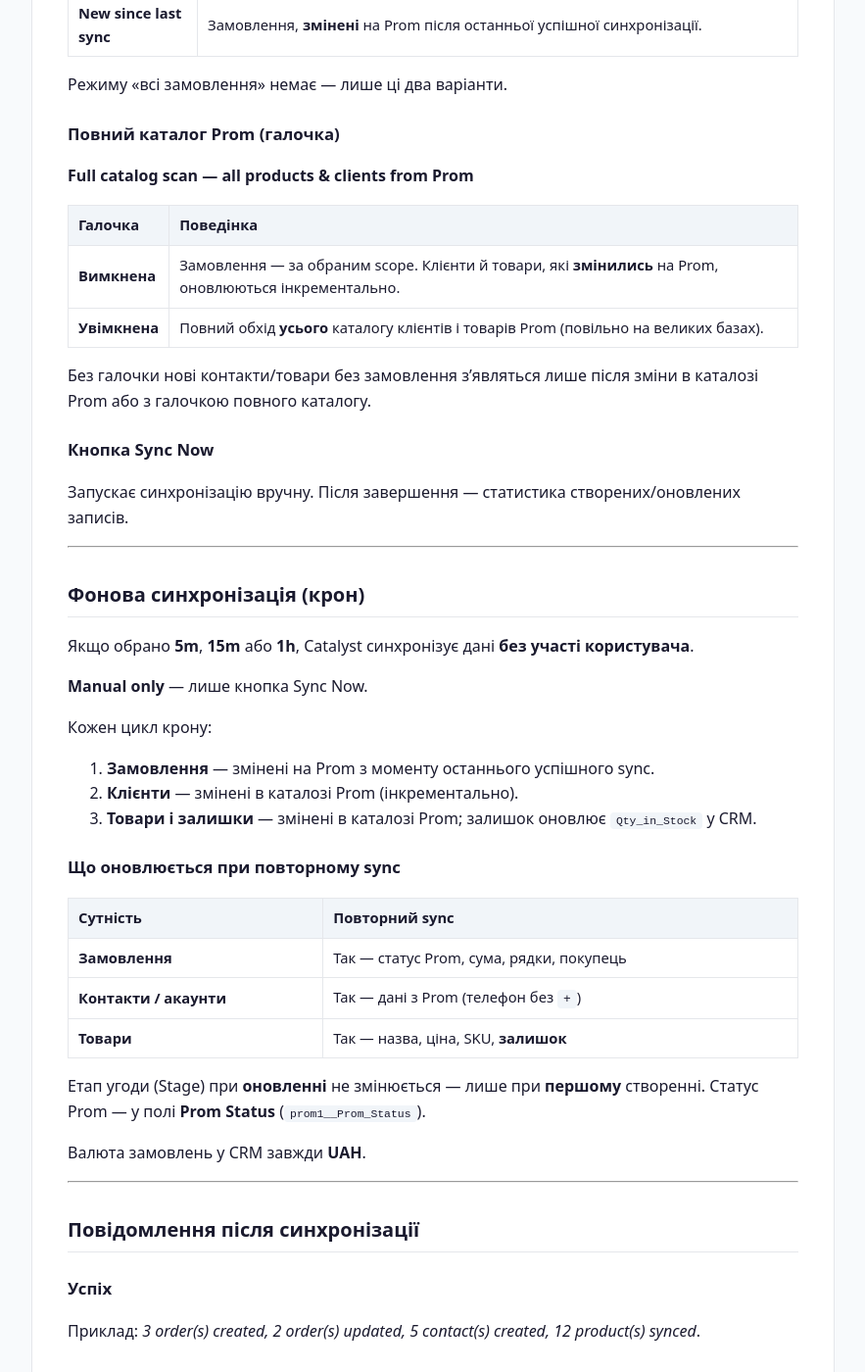
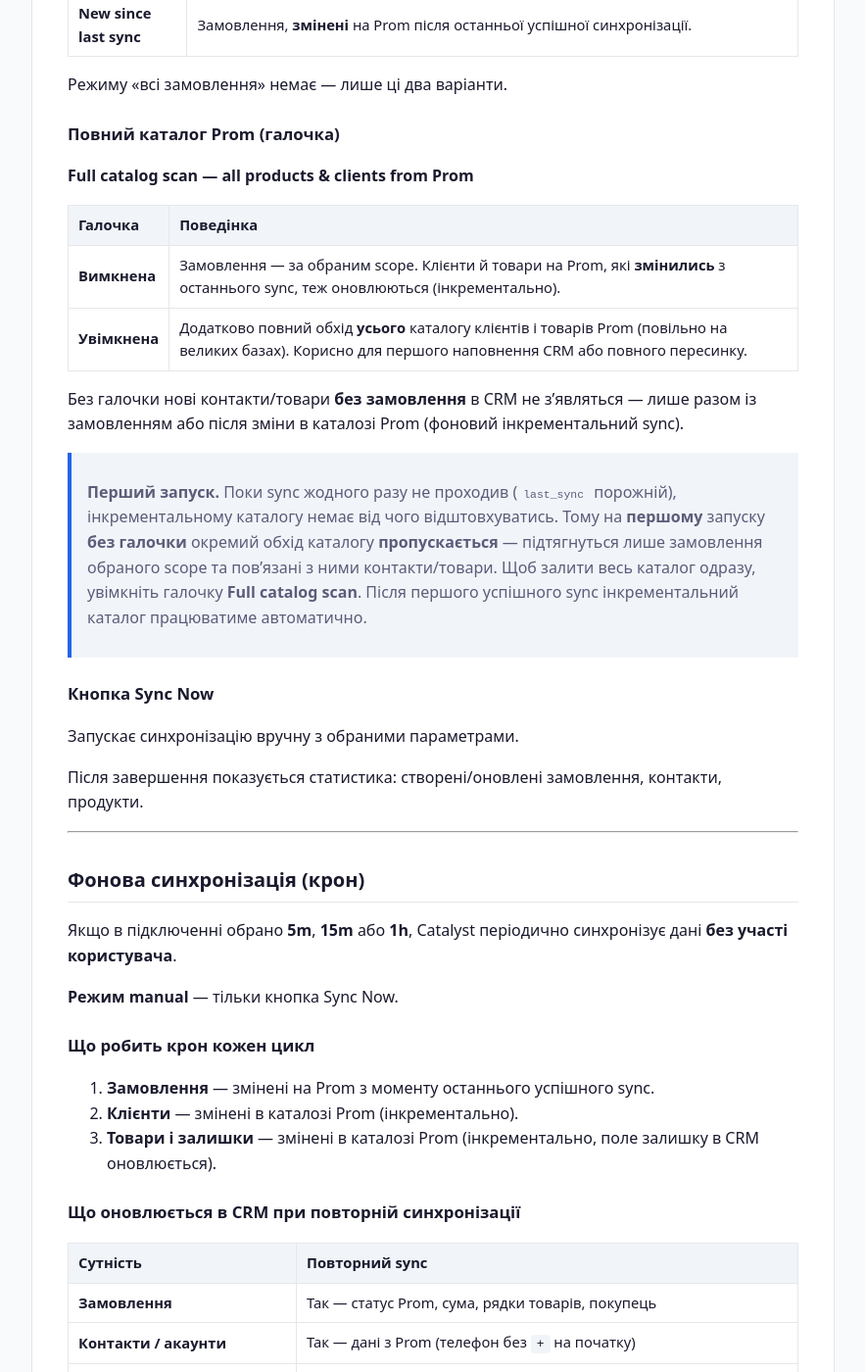
Before and after one commit to Salesjam-CRM-Consulting/promsync-docs, a Jekyll site: the page built from docs/help-uk.md, in a window 1280 px wide and 1400 px high, scrolled down 1166 px. Shown: the whole window at 98% size, without its empty margins (198-1081 px from the left). Built offline with Jekyll 4.4.1, drawn with Linux system fonts in a browser that asks for light colours; some of the changed text lies outside the part shown.

Commit message:
New pdates

```diff
--- a/docs/_content/help_uk_body.md
+++ b/docs/_content/help_uk_body.md
@@ -1,4 +1,4 @@
-Розширення синхронізує замовлення, клієнтів і товари з [Prom.ua](https://prom.ua) у Zoho CRM.
+Розширення синхронізує замовлення, клієнтів і товари з Prom.ua у Zoho CRM.
 
 ---
 
@@ -17,10 +17,10 @@
 
 1. **Settings** → PromSync for Zoho CRM → введіть API-токен Prom (кабінет продавця).
 2. Натисніть **Test Connection** — перевірка ключа.
-3. Збережіть підключення, налаштуйте мапінг полів і частоту синхронізації (**Every ~5–10 minutes**, **~15 minutes**, **~hour** або **Manual only**).
+3. Збережіть підключення, налаштуйте мапінг полів і частоту синхронізації (**5m / 15m / 1h / manual**).
 4. Один раз авторизуйте Zoho для Catalyst (крок у майстрі налаштування).
 
-Якщо токен невірний, з’явиться повідомлення:
+Якщо токен невірний, з’явиться зрозуміле повідомлення:
 
 > *Invalid Prom.ua API token. Open connection settings, enter the correct API token from your Prom seller cabinet, and save.*
 
@@ -32,7 +32,7 @@
 
 | Режим | Що робить |
 |-------|-----------|
-| **Orders from date** | Замовлення, **створені** на Prom від обраної дати (From date). Опційно To date — якщо порожнє, до поточного моменту. |
+| **Orders from date** | Замовлення, **створені** на Prom від обраної дати (поле From date, формат dd/mm/yyyy). Опційно To date — якщо порожнє, до поточного моменту. |
 | **New since last sync** | Замовлення, **змінені** на Prom після останньої успішної синхронізації. |
 
 Режиму «всі замовлення» немає — лише ці два варіанти.
@@ -43,38 +43,42 @@
 
 | Галочка | Поведінка |
 |---------|-----------|
-| **Вимкнена** | Замовлення — за обраним scope. Клієнти й товари, які **змінились** на Prom, оновлюються інкрементально. |
-| **Увімкнена** | Повний обхід **усього** каталогу клієнтів і товарів Prom (повільно на великих базах). |
+| **Вимкнена** | Замовлення — за обраним scope. Клієнти й товари на Prom, які **змінились** з останнього sync, теж оновлюються (інкрементально). |
+| **Увімкнена** | Додатково повний обхід **усього** каталогу клієнтів і товарів Prom (повільно на великих базах). Корисно для першого наповнення CRM або повного пересинку. |
 
-Без галочки нові контакти/товари без замовлення з’являться лише після зміни в каталозі Prom або з галочкою повного каталогу.
+Без галочки нові контакти/товари **без замовлення** в CRM не з’являться — лише разом із замовленням або після зміни в каталозі Prom (фоновий інкрементальний sync).
+
+> **Перший запуск.** Поки sync жодного разу не проходив (`last_sync` порожній), інкрементальному каталогу немає від чого відштовхуватись. Тому на **першому** запуску **без галочки** окремий обхід каталогу **пропускається** — підтягнуться лише замовлення обраного scope та пов’язані з ними контакти/товари. Щоб залити весь каталог одразу, увімкніть галочку **Full catalog scan**. Після першого успішного sync інкрементальний каталог працюватиме автоматично.
 
 ### Кнопка Sync Now
 
-Запускає синхронізацію вручну. Після завершення — статистика створених/оновлених записів.
+Запускає синхронізацію вручну з обраними параметрами.
+
+Після завершення показується статистика: створені/оновлені замовлення, контакти, продукти.
 
 ---
 
 ## Фонова синхронізація (крон)
 
-Якщо обрано **5m**, **15m** або **1h**, Catalyst синхронізує дані **без участі користувача**.
+Якщо в підключенні обрано **5m**, **15m** або **1h**, Catalyst періодично синхронізує дані **без участі користувача**.
 
-**Manual only** — лише кнопка Sync Now.
+**Режим manual** — тільки кнопка Sync Now.
 
-Кожен цикл крону:
+### Що робить крон кожен цикл
 
 1. **Замовлення** — змінені на Prom з моменту останнього успішного sync.
 2. **Клієнти** — змінені в каталозі Prom (інкрементально).
-3. **Товари і залишки** — змінені в каталозі Prom; залишок оновлює `Qty_in_Stock` у CRM.
+3. **Товари і залишки** — змінені в каталозі Prom (інкрементально, поле залишку в CRM оновлюється).
 
-### Що оновлюється при повторному sync
+### Що оновлюється в CRM при повторній синхронізації
 
 | Сутність | Повторний sync |
 |----------|----------------|
-| **Замовлення** | Так — статус Prom, сума, рядки, покупець |
-| **Контакти / акаунти** | Так — дані з Prom (телефон без `+`) |
+| **Замовлення** | Так — статус Prom, сума, рядки товарів, покупець |
+| **Контакти / акаунти** | Так — дані з Prom (телефон без `+` на початку) |
 | **Товари** | Так — назва, ціна, SKU, **залишок** |
 
-Етап угоди (Stage) при **оновленні** не змінюється — лише при **першому** створенні. Статус Prom — у полі **Prom Status** (`prom1__Prom_Status`).
+Етап угоди (Stage) у CRM при **оновленні** замовлення не змінюється — лише при **першому** створенні (згідно з мапінгу).
 
 Валюта замовлень у CRM завжди **UAH**.
 
@@ -88,38 +92,44 @@
 
 ### Довга синхронізація (таймаут у вікні CRM)
 
+Якщо sync триває довше за ліміт Zoho CRM (~30–45 с), у віджеті з’явиться:
+
 > *Sync has been scheduled. Refresh the page and check new records.*
 
-Це **не помилка** — процес може ще йти на сервері. Оновіть сторінку через хвилину і перевірте **Prom Sync Logs**.
+Це **не помилка синхронізації** — процес може ще виконуватись на сервері. Оновіть сторінку через хвилину і перевірте записи в CRM та **Prom Sync Logs**.
+
+Технічні тексти на кшталт *Execution Time Exceeded* або *Not Authenticated* користувачу не показуються.
 
 ---
 
 ## Повторний запуск після обриву
 
-- **Продовження з місця зупинки немає** — наступний запуск з початку.
-- Дублікатів немає — записи оновлюються або пропускаються.
-- Можна знову натиснути **Sync Now**.
+Якщо повний sync перервався (таймаут, закриття вікна):
 
-Для великої бази: імпорт **порціями** (Orders from date) або **Full catalog scan** у непіковий час.
+- **Продовження з місця зупинки немає** — наступний запуск починає обробку з початку.
+- Уже створені в CRM записи **не дублюються** — вони оновлюються або пропускаються.
+- Можна **запустити Sync Now ще раз** — докачає те, що не встигло.
+
+Порада для великої бази (тисячі клієнтів/товарів): перший імпорт робити **порціями** (Orders from date за періодами) або з галочкою каталогу у непіковий час; для щоденної роботи достатньо крону **5–15 хв**.
 
 ---
 
 ## Логи
 
-Деталі — модуль **Prom Sync Logs** у CRM.
+Деталі по кожному запуску — модуль **Prom Sync Logs** у CRM (зв’язок з підключенням).
 
 ---
 
 ## Часті питання
 
 **Чому в CRM старий залишок товару?**
-Перевірте крон (не manual) і статус Active. Залишки оновлюються при інкрементальному sync.
+Перевірте, що крон увімкнено (не manual) і підключення Active. Залишки оновлюються, коли товар змінився на Prom і потрапив в інкрементальний sync.
 
 **Чому новий клієнт з Prom не в CRM?**
-Дочекайтесь зміни в каталозі або запустіть sync з **Full catalog scan**.
+Якщо немає замовлення з цим клієнтом — дочекайтесь зміни в каталозі Prom (крон) або запустіть sync з галочкою повного каталогу.
 
 **Чому змінився статус на Prom, а Stage угоди в CRM ні?**
-Stage — лише при створенні. Статус Prom — у **Prom Status**, оновлюється при sync.
+Stage задається лише при створенні угоди з мапінгу. Статус Prom зберігається в полі **Prom Status** (`prom1__Prom_Status`) і оновлюється при наступному sync.
 
 ---
 
```
Also changed, not shown: docs/_content/help_body.md (+3 -0 lines).
